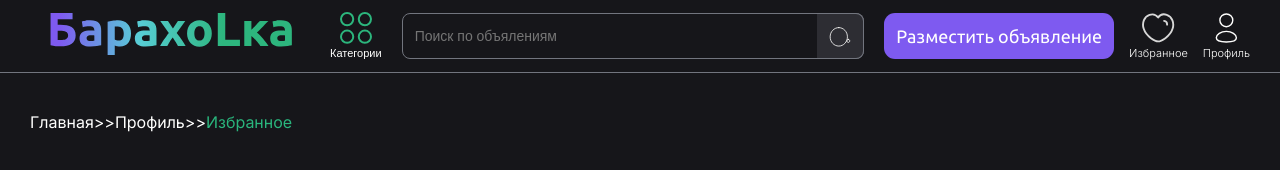
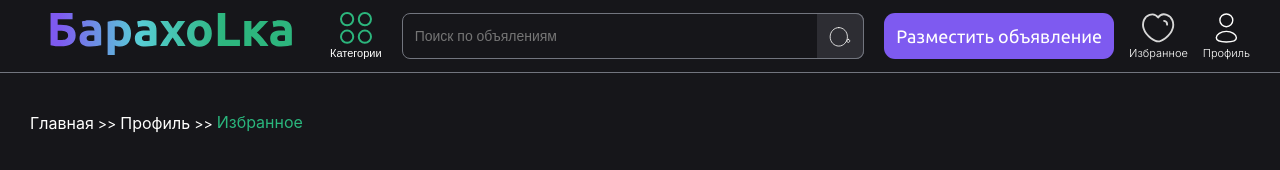
Before and after one commit to Web-studio-Team3/Frontend-team3, a React (Create React App) app: page /account/me/favorites in a window 1280 px wide. Shown: the top 170 px of the page. Built offline with nearby package versions, Linux system fonts and the light colour scheme.

Commit message:
new breadcrumbs with route matching

```diff
--- a/src/components/ShopItem/ShopItem.tsx
+++ b/src/components/ShopItem/ShopItem.tsx
@@ -1,9 +1,8 @@
 import { FC } from "react";
 import { FavoriteIcon } from "@assets/icons/Icons";
-import { IBreadCrumbsLocationState } from "@components/breadcrumbs/Breadcrumbs";
 import classNames from "classnames";
 import cn from "classnames";
-import { useLocation, useNavigate } from "react-router-dom";
+import { useNavigate } from "react-router-dom";
 import { v4 } from "uuid";
 import styles from "./ShopItem.module.scss";
 
--- a/src/components/breadcrumbs/Breadcrumbs.module.scss
+++ b/src/components/breadcrumbs/Breadcrumbs.module.scss
@@ -1,10 +1,33 @@
 @import "@styles/variables.scss";
 
 .wrapper {
-    color: $white;
-    font-weight: 400;
-    font-size: 16px;
-    line-height: 19px;
-    margin-bottom: 40px;
-    height: 19px;
+	margin-bottom: 40px;
+	height: 19px;
+
+	:global(.ant-breadcrumb-separator) {
+		color: $white;
+		margin-inline: 4px;
+	}
+
+	.link {
+		color: $white;
+		font-weight: 400;
+		font-size: 16px;
+		line-height: 19px;
+		text-decoration: none;
+		cursor: pointer;
+
+		&Active {
+			color: $green;
+			cursor: default;
+		}
+
+		&:hover {
+			color: rgb(175, 174, 174);
+		}
+
+		&:hover.linkActive {
+			color: $green;
+		}
+	}
 }
--- a/src/components/breadcrumbs/Breadcrumbs.tsx
+++ b/src/components/breadcrumbs/Breadcrumbs.tsx
@@ -1,22 +1,100 @@
-import { FC } from "react";
+import { FC, useEffect, useState } from "react";
+import ROUTES from "@configs/routes";
+import { Breadcrumb } from "antd";
+import { BreadcrumbItemType } from "antd/es/breadcrumb/Breadcrumb";
+import cn from "classnames";
 import { useLocation } from "react-router-dom";
+import { NavLink } from "react-router-dom";
 import styles from "./Breadcrumbs.module.scss";
-import Crumb from "./crumb/Crumb";
 
-export interface IBreadCrumbsLocationState {
-	id: string;
-	path: string;
-	title: string;
+export interface IBreadCrumbsProps {
+	additionalBreadcrumbs?: Record<string, string>;
 }
 
-const Breadcrumbs: FC = () => {
-	const state = useLocation().state as IBreadCrumbsLocationState[];
+const Breadcrumbs: FC<IBreadCrumbsProps> = ({ additionalBreadcrumbs }) => {
+	const location = useLocation();
+	const [breadcrumbNameMap, setBreadcrumbNameMap] = useState<
+		Record<string, string>
+	>({
+		[ROUTES.PROFILE]: "Профиль",
+		[ROUTES.MESSAGES]: "Сообщения",
+		[ROUTES.FAVORITES]: "Избранное",
+		[ROUTES.REVIEWS]: "Отзывы",
+	});
+	const pathSnippets = location.pathname
+		.split("/")
+		.filter((i) => isNaN(+i) && i);
+
+	useEffect(() => {
+		if (additionalBreadcrumbs) {
+			setBreadcrumbNameMap((prevState) => {
+				return {
+					...prevState,
+					...additionalBreadcrumbs,
+				};
+			});
+		}
+	}, [additionalBreadcrumbs]);
+
+	const getExtraBreadCrumbs = (): BreadcrumbItemType[] => {
+		const extraBreadcrumbItems: BreadcrumbItemType[] = [];
+		pathSnippets.forEach((_, index) => {
+			const url = `/${pathSnippets.slice(0, index + 1).join("/")}`;
+			if (breadcrumbNameMap[url]) {
+				if (index === pathSnippets.length - 1) {
+					extraBreadcrumbItems.push({
+						key: url,
+						title: <p>{breadcrumbNameMap[url]}</p>,
+						className: cn(styles.link, styles.linkActive),
+					});
+				} else {
+					extraBreadcrumbItems.push({
+						key: url,
+						title: (
+							<NavLink
+								className={({ isActive }) =>
+									cn(styles.link, {
+										[styles.linkActive]: isActive,
+									})
+								}
+								to={url}
+								end
+							>
+								{breadcrumbNameMap[url]}
+							</NavLink>
+						),
+						className: styles.link,
+					});
+				}
+			}
+		});
+
+		return extraBreadcrumbItems;
+	};
+
+	const breadcrumbItems: BreadcrumbItemType[] = [
+		{
+			key: "/",
+			title: (
+				<NavLink
+					className={({ isActive }) =>
+						cn(styles.link, {
+							[styles.linkActive]: isActive,
+						})
+					}
+					to={"/"}
+					end
+				>
+					Главная
+				</NavLink>
+			),
+			className: styles.link,
+		} as BreadcrumbItemType,
+	].concat(getExtraBreadCrumbs());
 
 	return (
 		<nav className={styles.wrapper}>
-			{state
-				? state.map((crumb) => <Crumb {...crumb} key={crumb.id} />)
-				: null}
+			<Breadcrumb items={breadcrumbItems} separator={">>"} />
 		</nav>
 	);
 };
--- a/src/components/breadcrumbs/crumb/Crumb.module.scss
+++ /dev/null
@@ -1,12 +0,0 @@
-@import "@styles/variables.scss";
-
-.link {
-    color: $white;
-    text-decoration: none;
-    cursor: pointer;
-
-    &Active {
-        color: $green;
-        cursor: default;
-    }
-}
--- a/src/components/breadcrumbs/crumb/Crumb.tsx
+++ /dev/null
@@ -1,36 +0,0 @@
-import { FC } from "react";
-import { removeRemainingCrumbs } from "@utils/breadcrumbs";
-import cn from "classnames";
-import classNames from "classnames";
-import { useNavigate, useLocation, useMatch } from "react-router-dom";
-import { IBreadCrumbsLocationState } from "../Breadcrumbs";
-import styles from "./Crumb.module.scss";
-
-export interface IcrumbProps {
-	className?: string;
-	path: string;
-	title: string;
-}
-
-const Crumb: FC<IcrumbProps> = ({ className, path, title }) => {
-	const navigate = useNavigate();
-	const state = useLocation().state as IBreadCrumbsLocationState[];
-	const match = useMatch({ path, caseSensitive: false, end: true });
-
-	const routeTo = (event: any) => {
-		event.preventDefault();
-		navigate(path, { state: removeRemainingCrumbs(state, path) });
-	};
-
-	return match ? (
-		<span className={classNames(styles.link, styles.linkActive)}>
-			{title}
-		</span>
-	) : (
-		<span onClick={routeTo} className={styles.link}>
-			{title + ">>"}
-		</span>
-	);
-};
-
-export default Crumb;
--- a/src/components/breadcrumbs/crumb/index.ts
+++ /dev/null
@@ -1 +0,0 @@
-export { default } from "./Crumb";
--- a/src/components/header/Header.tsx
+++ b/src/components/header/Header.tsx
@@ -1,4 +1,4 @@
-import { FC, useEffect, useState } from "react";
+import { FC, useState } from "react";
 import {
 	ProfileIcon,
 	LogoIcon,
@@ -6,75 +6,12 @@ import {
 	SearchIcon,
 	CategoryIcon,
 } from "@assets/icons/Icons";
-import { IBreadCrumbsLocationState } from "@components/breadcrumbs/Breadcrumbs";
 import classNames from "classnames";
-import { Link, NavLink, useLocation, useNavigate } from "react-router-dom";
-import { v4 } from "uuid";
+import { Link, NavLink } from "react-router-dom";
 import styles from "./Header.module.scss";
 
 const Header: FC = () => {
 	const [ButtonHidden, setButtonHidden] = useState(false);
-	const navigate = useNavigate();
-	const path = useLocation().pathname;
-	let state = useLocation().state as IBreadCrumbsLocationState[];
-	const splittedPath = path.split("/");
-	const currentLocation = isNaN(Number(splittedPath[splittedPath.length - 1]))
-		? splittedPath[splittedPath.length - 1]
-		: splittedPath[splittedPath.length - 2];
-
-	const initialBreadCrumbs = [
-		{
-			id: v4(),
-			path: "/",
-			title: "Главная",
-		},
-		{
-			id: v4(),
-			path: "/account/me",
-			title: "Профиль",
-		},
-	];
-
-	useEffect(() => {
-		switch (currentLocation) {
-			case "reviews":
-				state = [
-					...initialBreadCrumbs,
-					{ id: v4(), path, title: "Отзывы" },
-				];
-				break;
-			case "favorites":
-				state = [
-					...initialBreadCrumbs,
-					{ id: v4(), path, title: "Избранное" },
-				];
-				break;
-			case "my-ads":
-				state = [
-					...initialBreadCrumbs,
-					{ id: v4(), path, title: "Мои объявления" },
-				];
-				break;
-			case "messages":
-				state = [
-					...initialBreadCrumbs,
-					{ id: v4(), path, title: "Сообщения" },
-				];
-				break;
-			case "help":
-				state = [
-					...initialBreadCrumbs,
-					{ id: v4(), path, title: "Помощь" },
-				];
-				break;
-			case "advert":
-				break;
-			default:
-				state = initialBreadCrumbs;
-				break;
-		}
-		if (state) navigate(path, { state });
-	}, [path, state === null]);
 
 	return (
 		<header className="container">
--- a/src/components/profileMenu/ProfileMenu.tsx
+++ b/src/components/profileMenu/ProfileMenu.tsx
@@ -7,19 +7,22 @@ import {
 	SettingIcon,
 	HelpIcon,
 } from "@assets/icons/Icons";
-import { IBreadCrumbsLocationState } from "@components/breadcrumbs/Breadcrumbs";
 import classNames from "classnames";
 import { NavLink, useLocation } from "react-router-dom";
 import styles from "./ProfileMenu.module.scss";
 
 const ProfileMenu: FC = () => {
 	const refsList = useRef<Array<HTMLUListElement | null>>([]);
-	const state = useLocation().state as IBreadCrumbsLocationState[];
-	const currentLocation = state ? state[state.length - 1].title : "";
+	const location = useLocation();
+	const currentLocation = location.pathname
+		.split("/")
+		.filter((i) => isNaN(+i) && i)
+		.at(-1);
 
 	useEffect(() => {
 		focusOnList();
-	}, [state]);
+		// eslint-disable-next-line
+	}, [location]);
 
 	const focusOnList = (): void => {
 		refsList.current.forEach((item) => {
@@ -28,10 +31,10 @@ const ProfileMenu: FC = () => {
 			}
 		});
 		if (
-			currentLocation === "Мои объявления" ||
-			currentLocation === "Отзывы" ||
-			currentLocation === "Избранное" ||
-			currentLocation === "Сообщения"
+			currentLocation === "my-ads" ||
+			currentLocation === "reviews" ||
+			currentLocation === "favorites" ||
+			currentLocation === "messages"
 		) {
 			refsList.current[0]?.classList.add(styles.listActive);
 		} else {
--- /dev/null
+++ b/src/configs/routes.ts
@@ -0,0 +1,8 @@
+const ROUTES = {
+	PROFILE: "/account/me",
+	MESSAGES: "/account/me/messages",
+	FAVORITES: "/account/me/favorites",
+	REVIEWS: "/account/me/reviews",
+};
+
+export default ROUTES;
--- a/src/utils/breadcrumbs.ts
+++ /dev/null
@@ -1,18 +0,0 @@
-import { IBreadCrumbsLocationState } from "@components/breadcrumbs/Breadcrumbs";
-
-// state - массив хлебных крошек
-// route - url нового breadcrumb
-export const isContainRoutes = (
-	state: IBreadCrumbsLocationState[],
-	route: string
-): boolean => state.some(({ path }) => path === route);
-
-// state - массив хлебных крошек
-// url - URL страницы, содержащейся в state, на которую осуществляется переход
-export const removeRemainingCrumbs = (
-	state: IBreadCrumbsLocationState[],
-	url: string
-): IBreadCrumbsLocationState[] => {
-	const index = state.findIndex(({ path }) => path === url);
-	return state.slice(0, index);
-};
--- a/tsconfig.paths.json
+++ b/tsconfig.paths.json
@@ -7,7 +7,8 @@
 			"@assets/*": ["src/assets/*"],
 			"@styles/*": ["src/styles/*"],
 			"@utils/*": ["src/utils/*"],
-			"@api/*": ["src/Api/*"]
+			"@api/*": ["src/Api/*"],
+			"@configs/*": ["src/configs/*"]
 		}
 	}
 }
```
